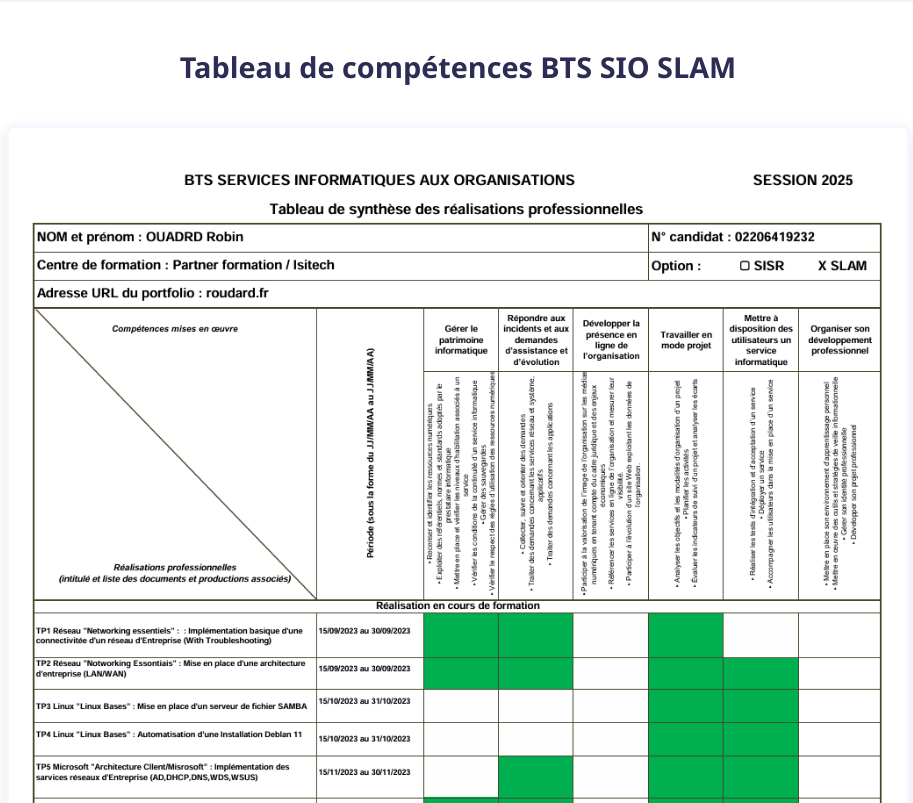
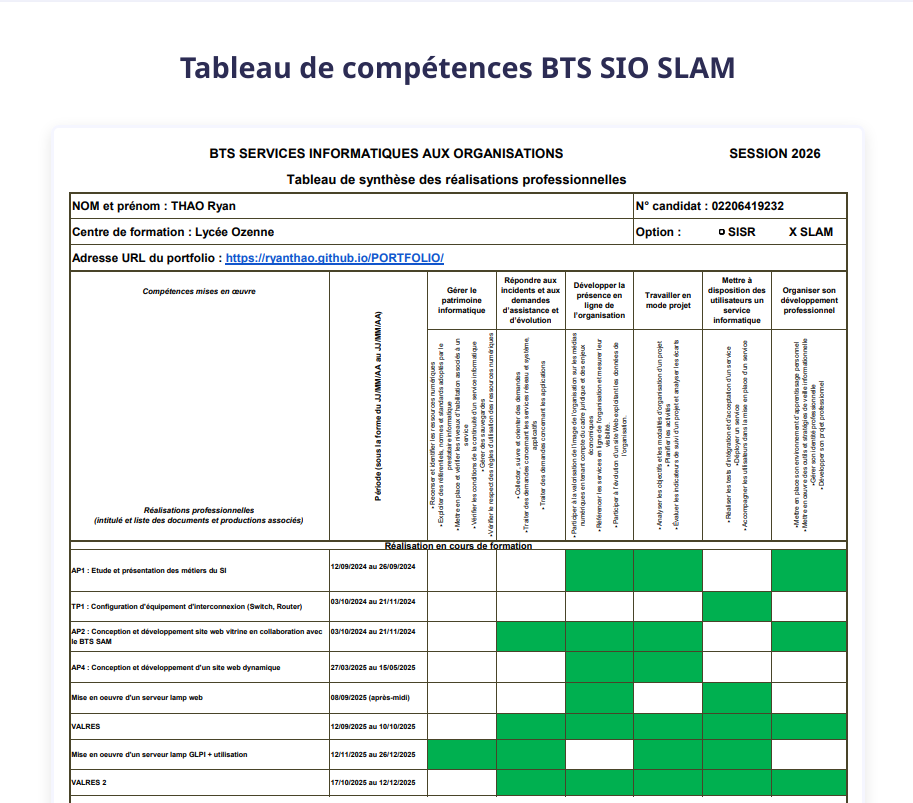
Before and after one commit to RyanTHAO/PORTFOLIO, a plain HTML site: page index.html in a window 1280 px wide. Shown: the part 1997-2800 px from the top of the page, without its empty margins (182-1095 px from the left). Drawn offline with nearby package versions, Linux system fonts and the light colour scheme.

Commit message:
Portfolio

```diff
--- a/index.html
+++ b/index.html
@@ -108,12 +108,12 @@
                 <div class="competences-tableau">
                     <h3>Tableau de compétences BTS SIO SLAM</h3>
                     <div class="tableau-container">
-                        <img src="images/tableau-competences.png" alt="Tableau de compétences BTS SIO SLAM" class="tableau-img">
+                        <img src="images/tableau_competences.png" alt="Tableau de compétences BTS SIO SLAM" class="tableau-img">
                         <div class="tableau-actions">
-                            <a href="docs/tableau-competences.xlsx" class="btn-download-tableau" download>
+                            <a href="docs/tableau_competences.pdf" class="btn-download-tableau" download>
                                 <i class="fas fa-download"></i> Télécharger le tableau Excel
                             </a>
-                            <a href="images/tableau-competences.png" class="btn-download-tableau btn-secondary" download>
+                            <a href="images/tableau_competences.png" class="btn-download-tableau btn-secondary" download>
                                 <i class="fas fa-image"></i> Télécharger l'image
                             </a>
                         </div>
```
Also changed, not shown: docs/tableau-competences.png (deleted), images/photo-profil.jpeg (deleted), images/tableau-competences.png (deleted), images/tableau_competences.png (added), 2 other files.
